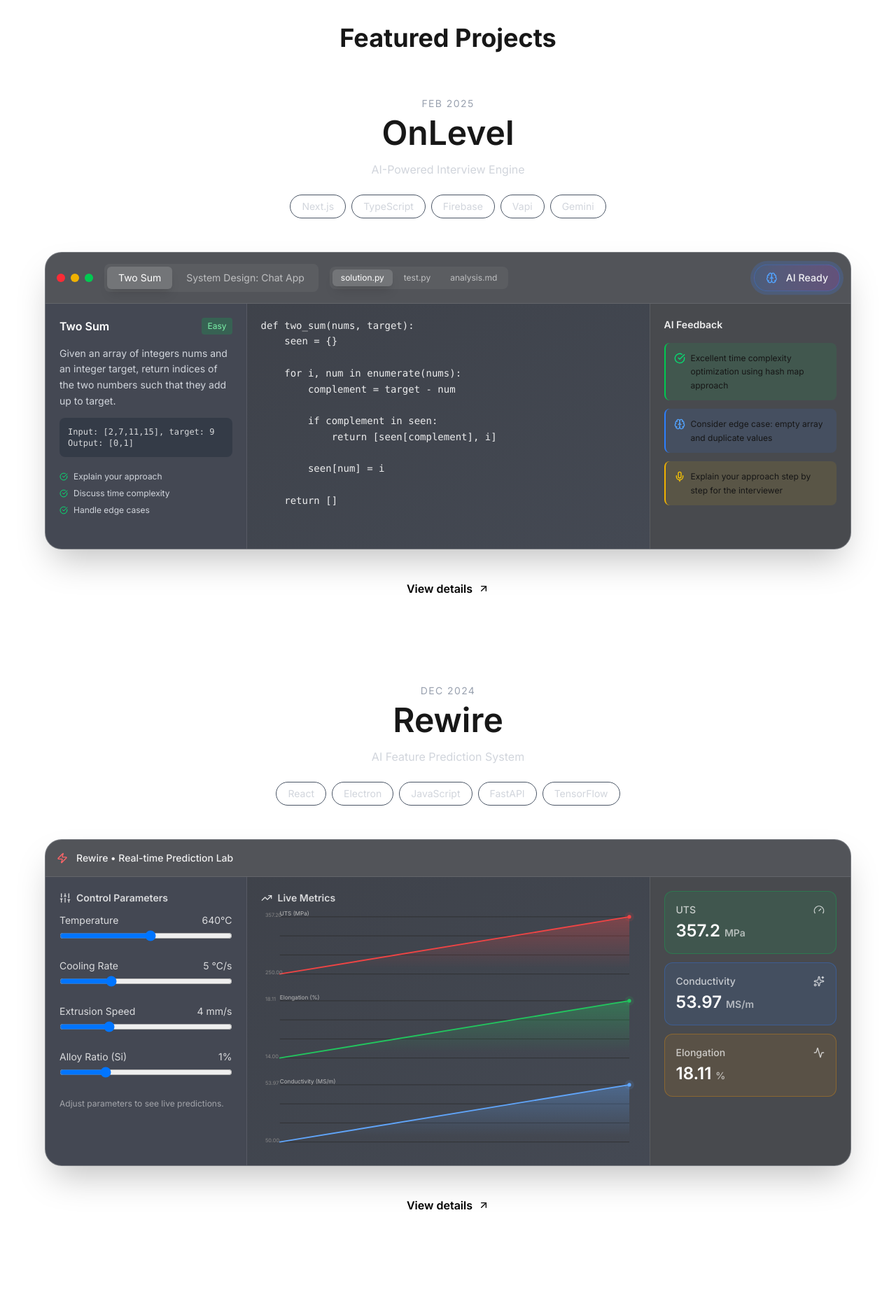
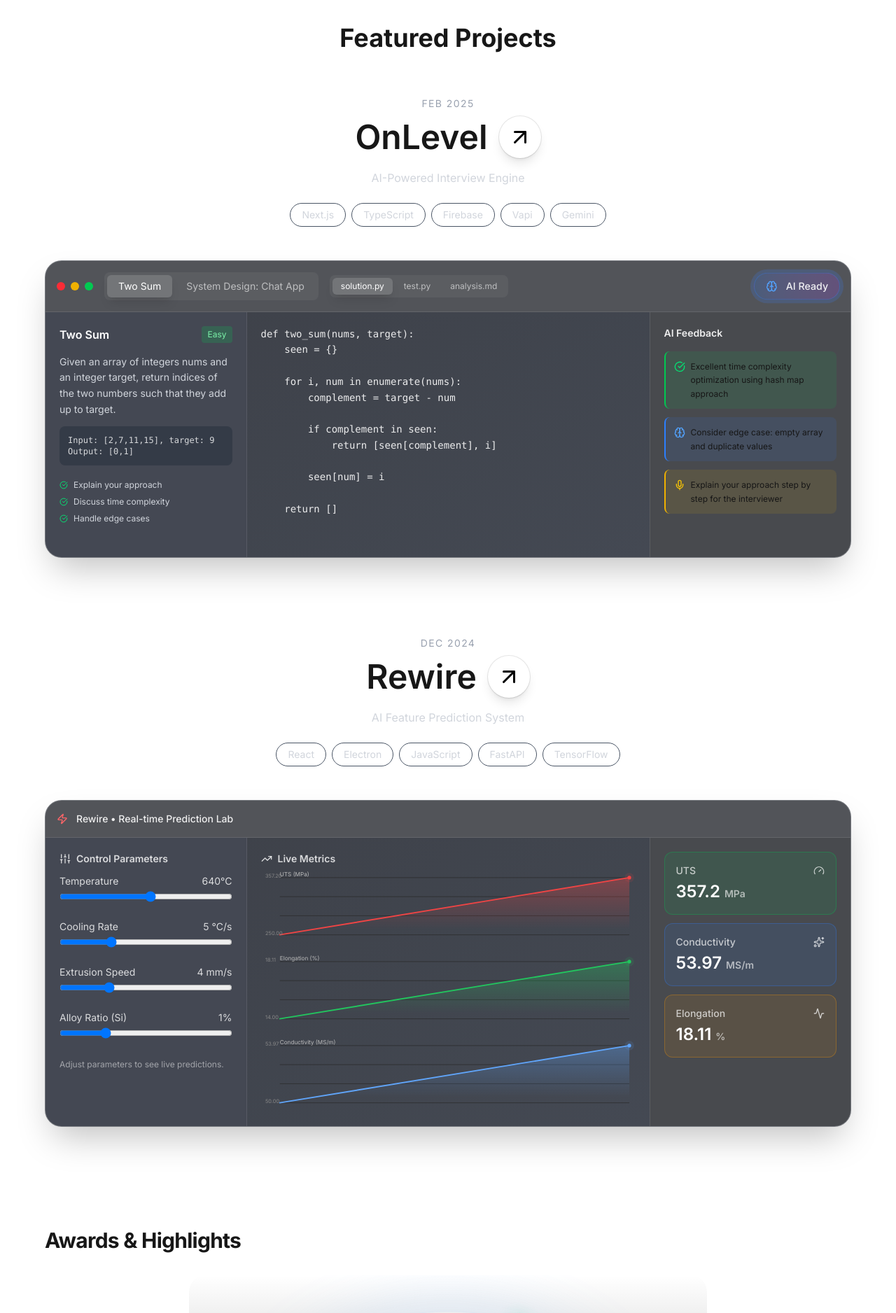
Before and after one commit to imankush10/portfolio, a Next.js app: page / in a window 1280 px wide. Shown: the part 800-2676 px from the top of the page at 70% size. Built offline with nearby package versions, Linux system fonts and the light colour scheme.

Commit message:
almost x3

```diff
--- a/app/projects/[slug]/page.js
+++ b/app/projects/[slug]/page.js
@@ -2,17 +2,9 @@
 import profile from "../../../data/profile"; // Adjust path if needed
 import { FiArrowUpRight } from "react-icons/fi";
 import Link from "next/link";
-import dynamic from "next/dynamic";
-
-// Client-only interactive components
-const InteractiveCodeEditor = dynamic(
-  () => import("@/components/InteractiveCodeEditor"),
-  { ssr: false }
-);
-const RewireInteractive = dynamic(
-  () => import("@/components/RewireInteractive"),
-  { ssr: false }
-);
+import ClientOnly from "@/components/ClientOnly";
+import InteractiveCodeEditor from "@/components/InteractiveCodeEditor";
+import RewireInteractive from "@/components/RewireInteractive";
 
 // This function tells Next.js which pages to pre-render at build time.
 export async function generateStaticParams() {
@@ -77,11 +69,13 @@
 
               {/* Interactive demo area */}
               <div className="mt-10">
-                {project.slug === "onlevel" ? (
-                  <InteractiveCodeEditor />
-                ) : project.slug === "rewire" ? (
-                  <RewireInteractive />
-                ) : null}
+                <ClientOnly>
+                  {project.slug === "onlevel" ? (
+                    <InteractiveCodeEditor />
+                  ) : project.slug === "rewire" ? (
+                    <RewireInteractive />
+                  ) : null}
+                </ClientOnly>
               </div>
             </div>
 
--- /dev/null
+++ b/components/ClientOnly.js
@@ -0,0 +1,10 @@
+"use client";
+
+import { useEffect, useState } from "react";
+
+export default function ClientOnly({ children }) {
+  const [mounted, setMounted] = useState(false);
+  useEffect(() => setMounted(true), []);
+  if (!mounted) return null;
+  return children;
+}
--- a/components/Projects.js
+++ b/components/Projects.js
@@ -22,7 +22,11 @@
   const { projects = [] } = profile;
 
   return (
-    <section data-scroll-section className="w-full mx-auto py-20 px-4" id="projects">
+    <section
+      data-scroll-section
+      className="w-full mx-auto py-20 px-4"
+      id="projects"
+    >
       <div className="max-w-6xl mx-auto">
         <h2 className="text-4xl font-bold mb-16 text-center">
           Featured Projects
@@ -33,15 +37,27 @@
             // --- SPECIAL LAYOUT FOR ONLEVEL PROJECT ---
             if (p.slug === "onlevel") {
               return (
-                <div key={p.name} className="w-full">
+                <div key={p.name} className="w-full relative">
                   {/* Centered text block to introduce the demo */}
                   <div className="max-w-2xl mx-auto text-center mb-12">
                     <p className="text-sm uppercase tracking-widest text-gray-400 mb-2">
                       {p.date}
                     </p>
-                    <h3 className="text-4xl md:text-5xl font-semibold mb-4">
-                      {p.name}
-                    </h3>
+
+                    {/* Title + Arrow aligned and centered */}
+                    <div className="flex items-center justify-center gap-3 md:gap-4 mb-4">
+                      <h3 className="text-4xl md:text-5xl font-semibold leading-none">
+                        {p.name}
+                      </h3>
+                      <Link
+                        href={`/projects/${p.slug}`}
+                        aria-label={`Open details for ${p.name}`}
+                        className="group inline-flex p-2 md:p-3 rounded-full bg-white text-black shadow-lg ring-1 ring-black/10 hover:ring-black/20 transition"
+                      >
+                        <FiArrowUpRight className="w-8 h-8 md:w-9 md:h-9 transition-transform group-hover:-translate-y-0.5 group-hover:translate-x-0.5" />
+                      </Link>
+                    </div>
+
                     <p className="text-gray-300 mb-6">{p.tagline}</p>
                     <div className="flex flex-wrap gap-2 justify-center">
                       {p.tech?.map((t) => (
@@ -54,17 +70,9 @@
                       ))}
                     </div>
                   </div>
+
                   {/* Render the interactive component */}
                   <InteractiveCodeEditor />
-                  <div className="mt-8 text-center">
-                    <Link
-                      href={`/projects/${p.slug}`}
-                      className="inline-flex items-center gap-2 text-black bg-white py-3 px-6 rounded-md font-semibold text-base group"
-                    >
-                      View details
-                      <FiArrowUpRight className="transition-transform group-hover:rotate-45" />
-                    </Link>
-                  </div>
                 </div>
               );
             }
@@ -72,14 +80,26 @@
             // --- SPECIAL LAYOUT FOR REWIRE PROJECT ---
             if (p.slug === "rewire") {
               return (
-                <div key={p.name} className="w-full">
+                <div key={p.name} className="w-full relative">
                   <div className="max-w-2xl mx-auto text-center mb-12">
                     <p className="text-sm uppercase tracking-widest text-gray-400 mb-2">
                       {p.date}
                     </p>
-                    <h3 className="text-4xl md:text-5xl font-semibold mb-4">
-                      {p.name}
-                    </h3>
+
+                    {/* Title + Arrow aligned and centered */}
+                    <div className="flex items-center justify-center gap-3 md:gap-4 mb-4">
+                      <h3 className="text-4xl md:text-5xl font-semibold leading-none">
+                        {p.name}
+                      </h3>
+                      <Link
+                        href={`/projects/${p.slug}`}
+                        aria-label={`Open details for ${p.name}`}
+                        className="group inline-flex p-2 md:p-3 rounded-full bg-white text-black shadow-lg ring-1 ring-black/10 hover:ring-black/20 transition"
+                      >
+                        <FiArrowUpRight className="w-8 h-8 md:w-9 md:h-9 transition-transform group-hover:-translate-y-0.5 group-hover:translate-x-0.5" />
+                      </Link>
+                    </div>
+
                     <p className="text-gray-300 mb-6">{p.tagline}</p>
                     <div className="flex flex-wrap gap-2 justify-center">
                       {p.tech?.map((t) => (
@@ -92,20 +112,14 @@
                       ))}
                     </div>
                   </div>
+
                   {/* Render the interactive component */}
                   <RewireInteractive />
-                  <div className="mt-8 text-center">
-                    <Link
-                      href={`/projects/${p.slug}`}
-                      className="inline-flex items-center gap-2 text-black bg-white py-3 px-6 rounded-md font-semibold text-base group"
-                    >
-                      View details
-                      <FiArrowUpRight className="transition-transform group-hover:rotate-45" />
-                    </Link>
-                  </div>
                 </div>
               );
             }
+
+            return null;
           })}
         </div>
       </div>
```
